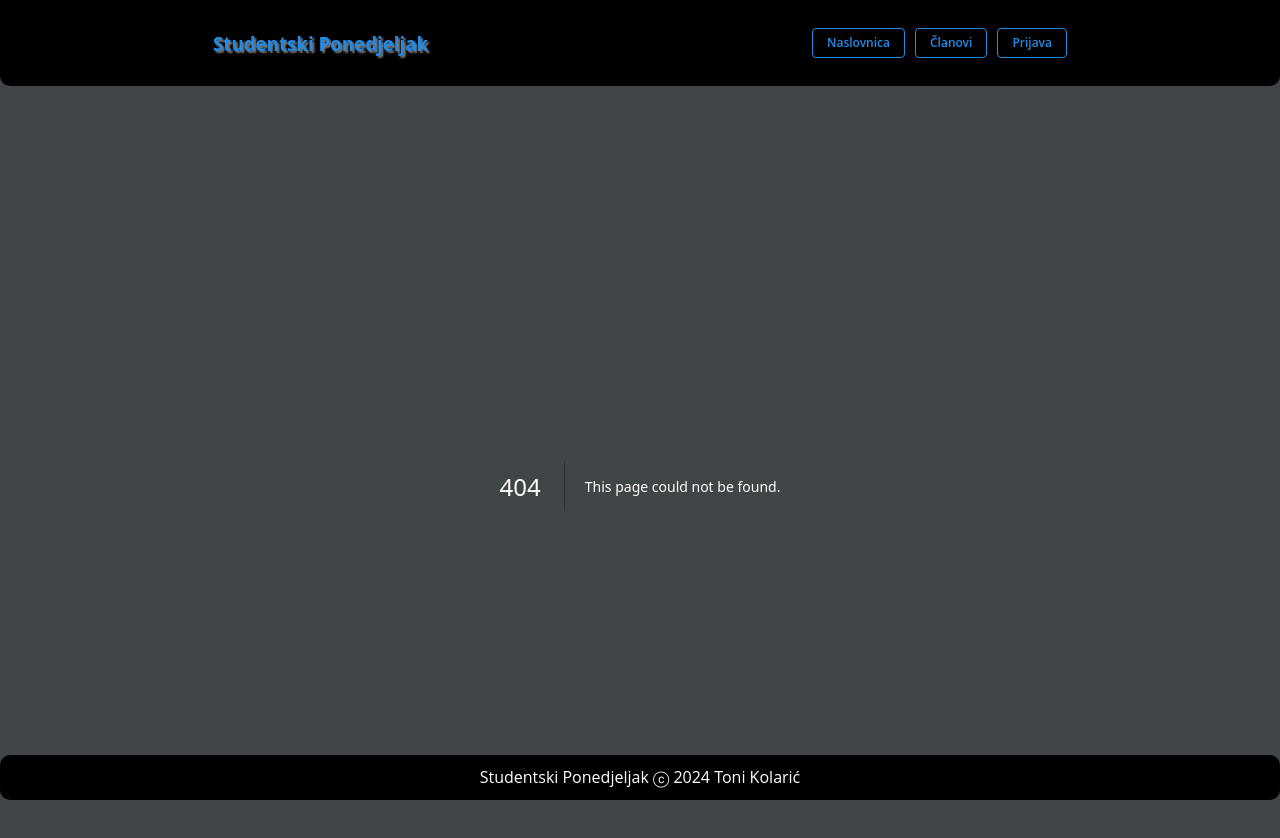
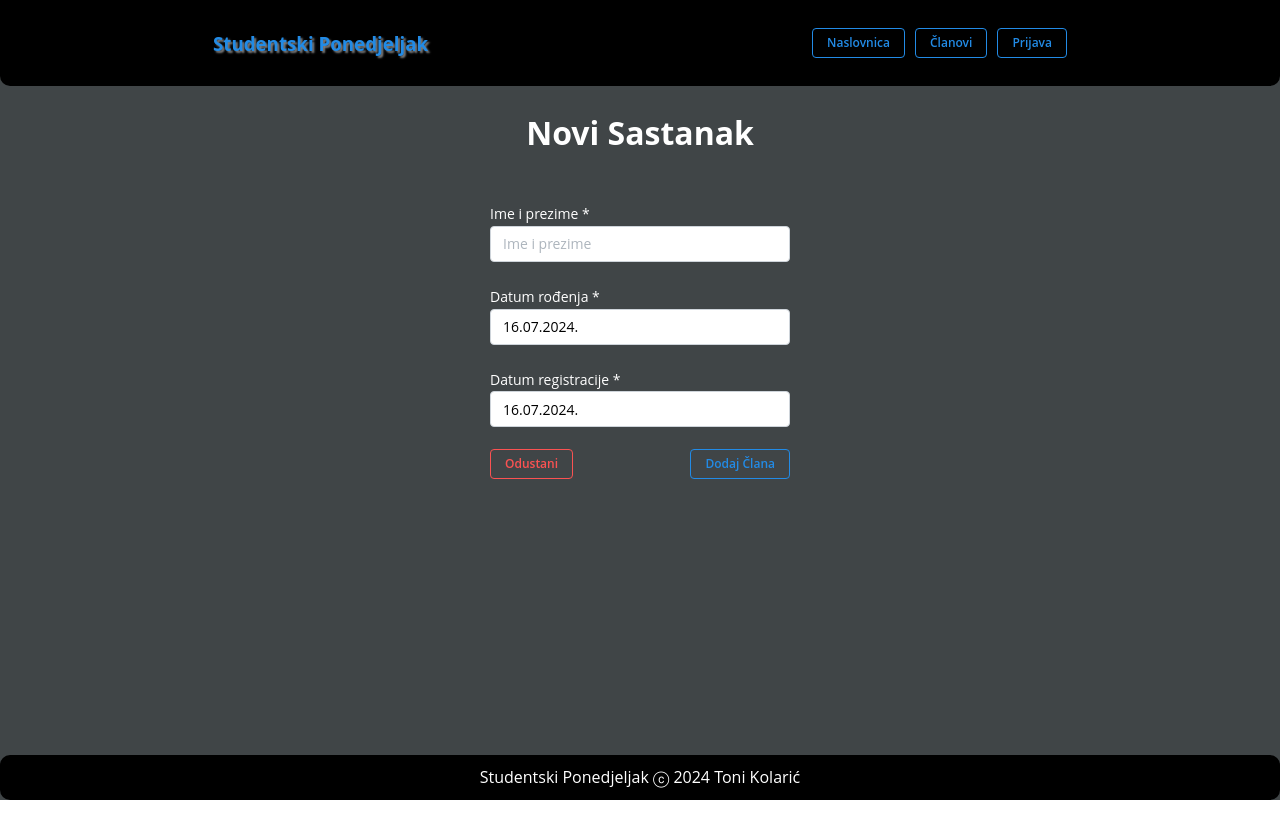
Before and after one commit to toni14nexe/studentski-ponedjeljak, a Next.js app: page /members/add in a window 1280 px wide. Before the commit this address had no page. Shown: the top 838 px of the page. After the commit the page ends 800 px from the top, so only its background shows below. Built offline with nearby package versions, Linux system fonts and the light colour scheme.

Commit message:
Add add member option

```diff
--- a/src/components/AddMember/AddMember.tsx
+++ b/src/components/Members/Add/AddMember.tsx
@@ -86,6 +86,10 @@ const AddMember = () => {
     if (associated) setForm({ ...form, associated });
   };
 
+  const goToDashboard = () => {
+    router.back();
+  };
+
   return (
     <div className={style.addMemberContainer}>
       <h1>Novi Sastanak</h1>
@@ -133,11 +137,16 @@ const AddMember = () => {
         />
 
         <div className={style.buttonsContainer}>
-          <Button size="xs" variant="outline" color="red">
+          <Button
+            size="xs"
+            variant="outline"
+            color="red"
+            onClick={goToDashboard}
+          >
             Odustani
           </Button>
           <Button size="xs" variant="outline" type="submit">
-            Dodaj Sastanak
+            Dodaj Člana
           </Button>
         </div>
       </form>
--- a/src/pages/add-member/index.tsx
+++ b/src/pages/members/add/index.tsx
@@ -1,4 +1,4 @@
-import AddMember from "@/components/AddMember/AddMember";
+import AddMember from "@/components/Members/Add/AddMember";
 
 const AddMemberPage = () => {
   return <AddMember />;
```
Also changed, not shown: src/components/Members/Add/AddMember.module.scss (renamed from src/components/AddMember/AddMember.module.scss).
